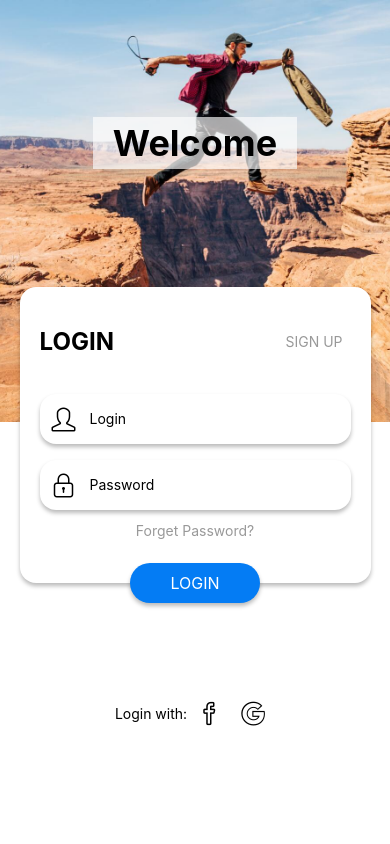
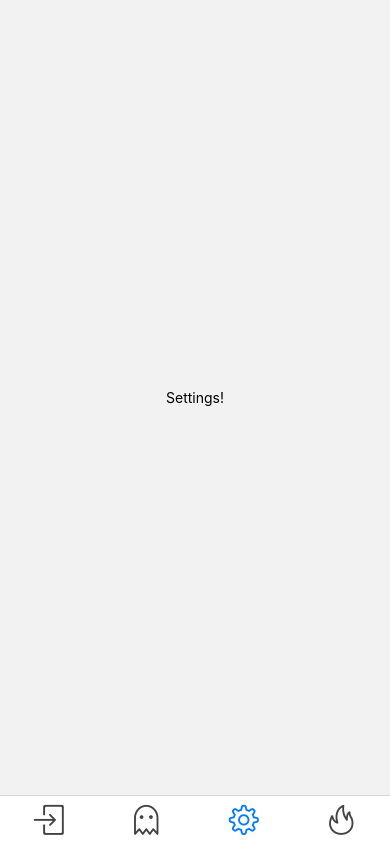
Before and after one commit to G-Ro-Man/motivation-app, a React Native app: screen /Settings in a window 390 px wide. Built offline with nearby package versions, Linux system fonts and the light colour scheme.

Commit message:
Add Navigation
Added Navigation and made Architecture

```diff
--- a/App.tsx
+++ b/App.tsx
@@ -1,109 +1,61 @@
-import React from 'react';
-import { Image, SafeAreaView, StyleSheet, Text, View } from 'react-native';
-import { SimpleLineIcons } from '@expo/vector-icons';
+import * as React from 'react';
+import { NavigationContainer } from '@react-navigation/native';
+import { createBottomTabNavigator } from '@react-navigation/bottom-tabs';
+import { LoginScreen } from './src/features/login';
+import { ProfileScreen } from './src/features/profile';
+import { SettingsScreen } from './src/features/settings';
+import { SwiperScreen } from './src/features/swiper';
 
-import { Button } from './src/components/button';
-import { InlineButton } from './src/components/inline-button';
-import { Input } from './src/components/input';
+import { TabBarIcon } from './src/components/tab-bar-icon';
 
-import loginBackground from './assets/login-background.jpg';
+const Tab = createBottomTabNavigator();
 
 export default function App() {
   return (
-    <SafeAreaView style={styles.container}>
-      <Image
-        source={loginBackground}
-        resizeMode="cover"
-        style={styles.background}
-      />
-      <Text style={styles.title}>Welcome</Text>
-      <View style={styles.login}>
-        <View style={styles.header}>
-          <Text style={styles.headerTitle}>Login</Text>
-          <InlineButton title="SIGN UP" />
-        </View>
-        <Input icon="user" placeholder="Login" />
-        <Input icon="lock" placeholder="Password" secure />
-        <InlineButton title="Forget Password?" />
-        <Button title="Login" customStyle={styles.button} />
-      </View>
-      <View style={styles.footer}>
-        <Text>Login with:</Text>
-        <SimpleLineIcons
-          style={styles.social}
-          name="social-facebook"
-          size={24}
-          color="black"
+    <NavigationContainer>
+      <Tab.Navigator
+        screenOptions={({ route }) => ({
+          tabBarShowLabel: false,
+          headerShown: false,
+        })}
+      >
+        <Tab.Screen
+          name="Login"
+          component={LoginScreen}
+          options={{
+            tabBarIcon: ({ focused }) => (
+              <TabBarIcon name="login" focused={focused} />
+            ),
+          }}
         />
-        <SimpleLineIcons
-          style={styles.social}
-          name="social-google"
-          size={24}
-          color="black"
+        <Tab.Screen
+          name="Profile"
+          component={ProfileScreen}
+          options={{
+            tabBarIcon: ({ focused }) => (
+              <TabBarIcon name="ghost" focused={focused} />
+            ),
+          }}
         />
-      </View>
-    </SafeAreaView>
+        <Tab.Screen
+          name="Settings"
+          component={SettingsScreen}
+          options={{
+            tabBarIcon: ({ focused }) => (
+              <TabBarIcon name="settings" focused={focused} />
+            ),
+          }}
+        />
+        <Tab.Screen
+          name="Swiper"
+          component={SwiperScreen}
+          options={{
+            tabBarIcon: ({ focused }) => (
+              <TabBarIcon name="fire" focused={focused} />
+            ),
+          }}
+        />
+      </Tab.Navigator>
+    </NavigationContainer>
   );
 }
-
-const styles = StyleSheet.create({
-  container: {
-    flex: 1,
-    alignItems: 'center',
-    justifyContent: 'space-evenly',
-  },
-  title: {
-    fontSize: 36,
-    fontWeight: 'bold',
-    backgroundColor: '#ffffffa7',
-    paddingHorizontal: 20,
-    paddingVertical: 4,
-  },
-  background: {
-    flex: 1,
-    width: '100%',
-    height: '50%',
-    position: 'absolute',
-    top: 0,
-    zIndex: -1,
-  },
-  login: {
-    width: '90%',
-    alignItems: 'center',
-    backgroundColor: '#fff',
-    borderRadius: 16,
-    shadowColor: '#000',
-    shadowOffset: {
-      width: 0,
-      height: 3,
-    },
-    shadowOpacity: 0.27,
-    shadowRadius: 4.65,
-
-    elevation: 6,
-    paddingHorizontal: 20,
-    paddingVertical: 40,
-  },
-  header: {
-    flexDirection: 'row',
-    justifyContent: 'space-between',
-    width: '100%',
-    marginBottom: 30,
-  },
-  headerTitle: {
-    textTransform: 'uppercase',
-    fontSize: 24,
-    fontWeight: 'bold',
-  },
-  button: {
-    position: 'absolute',
-    bottom: -20,
-  },
-  footer: {
-    flexDirection: 'row',
-    alignItems: 'center',
-  },
-  social: {
-    marginHorizontal: 10,
-  },
-});
--- a/package.json
+++ b/package.json
@@ -8,12 +8,17 @@
     "eject": "expo eject"
   },
   "dependencies": {
+    "@react-navigation/bottom-tabs": "^6.0.9",
+    "@react-navigation/native": "^6.0.6",
+    "@react-navigation/native-stack": "^6.2.5",
     "expo": "~42.0.1",
     "expo-status-bar": "~1.0.4",
     "react": "16.13.1",
     "react-dom": "16.13.1",
     "react-native": "https://github.com/expo/react-native/archive/sdk-42.0.0.tar.gz",
     "react-native-keyboard-aware-scroll-view": "^0.9.4",
+    "react-native-safe-area-context": "3.2.0",
+    "react-native-screens": "~3.4.0",
     "react-native-web": "~0.13.12"
   },
   "devDependencies": {
--- /dev/null
+++ b/src/components/tab-bar-icon/index.tsx
@@ -0,0 +1,17 @@
+import * as React from 'react';
+import { SimpleLineIcons } from '@expo/vector-icons';
+
+interface Props {
+  focused: boolean;
+  name: 'login' | 'ghost' | 'settings' | 'fire';
+}
+
+export const TabBarIcon = ({ focused, name }: Props) => {
+  return (
+    <SimpleLineIcons
+      name={name}
+      size={30}
+      color={focused ? '#047CF4' : '#424242'}
+    />
+  );
+};
--- /dev/null
+++ b/src/features/login/index.tsx
@@ -0,0 +1,107 @@
+import React from 'react';
+import { Image, SafeAreaView, StyleSheet, Text, View } from 'react-native';
+import { SimpleLineIcons } from '@expo/vector-icons';
+
+import { Button } from './components/button';
+import { InlineButton } from './components/inline-button';
+import { Input } from './components/input';
+
+import loginBackground from '../../../assets/login-background.jpg';
+
+export const LoginScreen = () => (
+  <SafeAreaView style={styles.container}>
+    <Image
+      source={loginBackground}
+      resizeMode="cover"
+      style={styles.background}
+    />
+    <Text style={styles.title}>Welcome</Text>
+    <View style={styles.login}>
+      <View style={styles.header}>
+        <Text style={styles.headerTitle}>Login</Text>
+        <InlineButton title="SIGN UP" />
+      </View>
+      <Input icon="user" placeholder="Login" />
+      <Input icon="lock" placeholder="Password" secure />
+      <InlineButton title="Forget Password?" />
+      <Button title="Login" customStyle={styles.button} />
+    </View>
+    <View style={styles.footer}>
+      <Text>Login with:</Text>
+      <SimpleLineIcons
+        style={styles.social}
+        name="social-facebook"
+        size={24}
+        color="black"
+      />
+      <SimpleLineIcons
+        style={styles.social}
+        name="social-google"
+        size={24}
+        color="black"
+      />
+    </View>
+  </SafeAreaView>
+);
+
+const styles = StyleSheet.create({
+  container: {
+    flex: 1,
+    alignItems: 'center',
+    justifyContent: 'space-evenly',
+  },
+  title: {
+    fontSize: 36,
+    fontWeight: 'bold',
+    backgroundColor: '#ffffffa7',
+    paddingHorizontal: 20,
+    paddingVertical: 4,
+  },
+  background: {
+    flex: 1,
+    width: '100%',
+    height: '50%',
+    position: 'absolute',
+    top: 0,
+    zIndex: -1,
+  },
+  login: {
+    width: '90%',
+    alignItems: 'center',
+    backgroundColor: '#fff',
+    borderRadius: 16,
+    shadowColor: '#000',
+    shadowOffset: {
+      width: 0,
+      height: 3,
+    },
+    shadowOpacity: 0.27,
+    shadowRadius: 4.65,
+
+    elevation: 6,
+    paddingHorizontal: 20,
+    paddingVertical: 40,
+  },
+  header: {
+    flexDirection: 'row',
+    justifyContent: 'space-between',
+    width: '100%',
+    marginBottom: 30,
+  },
+  headerTitle: {
+    textTransform: 'uppercase',
+    fontSize: 24,
+    fontWeight: 'bold',
+  },
+  button: {
+    position: 'absolute',
+    bottom: -20,
+  },
+  footer: {
+    flexDirection: 'row',
+    alignItems: 'center',
+  },
+  social: {
+    marginHorizontal: 10,
+  },
+});
--- /dev/null
+++ b/src/features/profile/index.tsx
@@ -0,0 +1,10 @@
+import * as React from 'react';
+import { Text, View } from 'react-native';
+
+export const ProfileScreen = () => {
+  return (
+    <View style={{ flex: 1, justifyContent: 'center', alignItems: 'center' }}>
+      <Text>Profile!</Text>
+    </View>
+  );
+};
--- /dev/null
+++ b/src/features/settings/index.tsx
@@ -0,0 +1,10 @@
+import * as React from 'react';
+import { Text, View } from 'react-native';
+
+export const SettingsScreen = () => {
+  return (
+    <View style={{ flex: 1, justifyContent: 'center', alignItems: 'center' }}>
+      <Text>Settings!</Text>
+    </View>
+  );
+};
--- /dev/null
+++ b/src/features/swiper/index.tsx
@@ -0,0 +1,10 @@
+import * as React from 'react';
+import { Text, View } from 'react-native';
+
+export const SwiperScreen = () => {
+  return (
+    <View style={{ flex: 1, justifyContent: 'center', alignItems: 'center' }}>
+      <Text>Swiper!</Text>
+    </View>
+  );
+};
```
Also changed, not shown: src/features/login/components/button/index.tsx (renamed from src/components/button.tsx), src/features/login/components/inline-button/index.tsx (renamed from src/components/inline-button.tsx), src/features/login/components/input/index.tsx (renamed from src/components/input.tsx), 1 other file (tests, documents, lock files or other folders).
